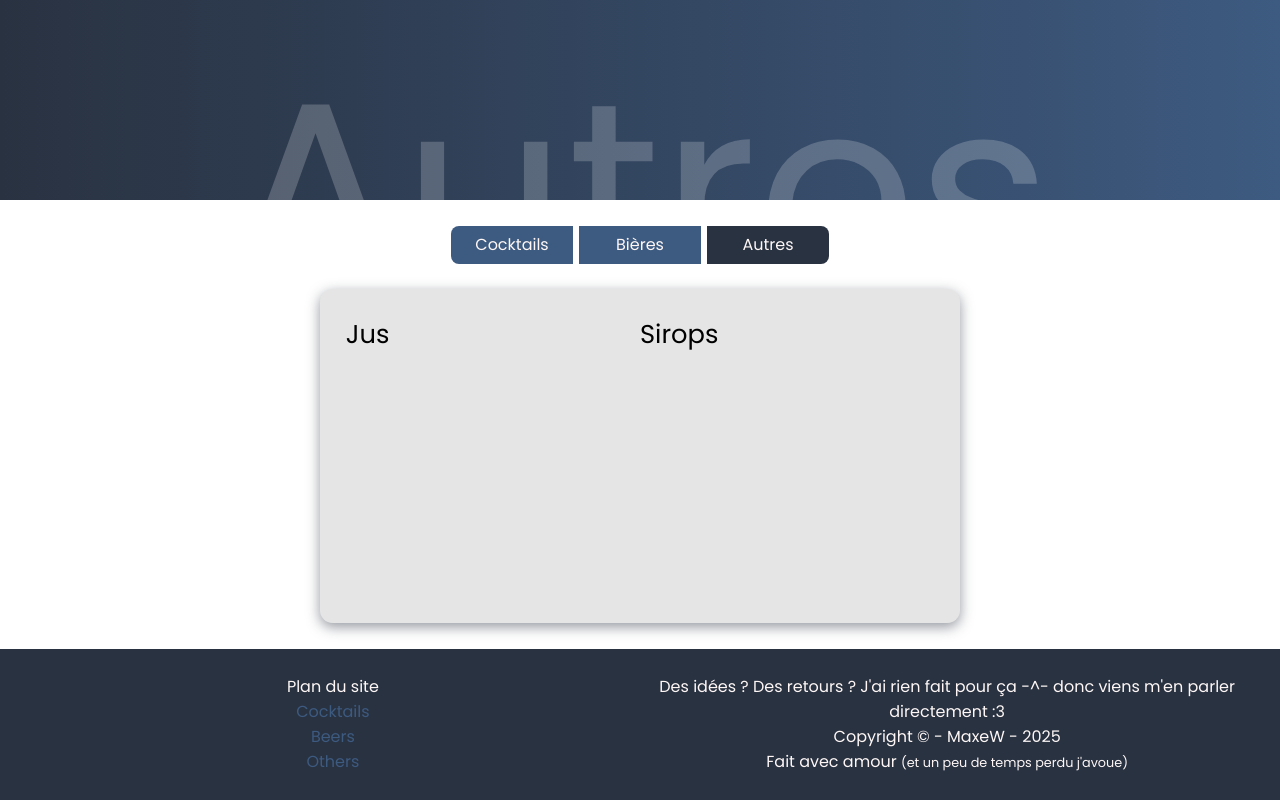
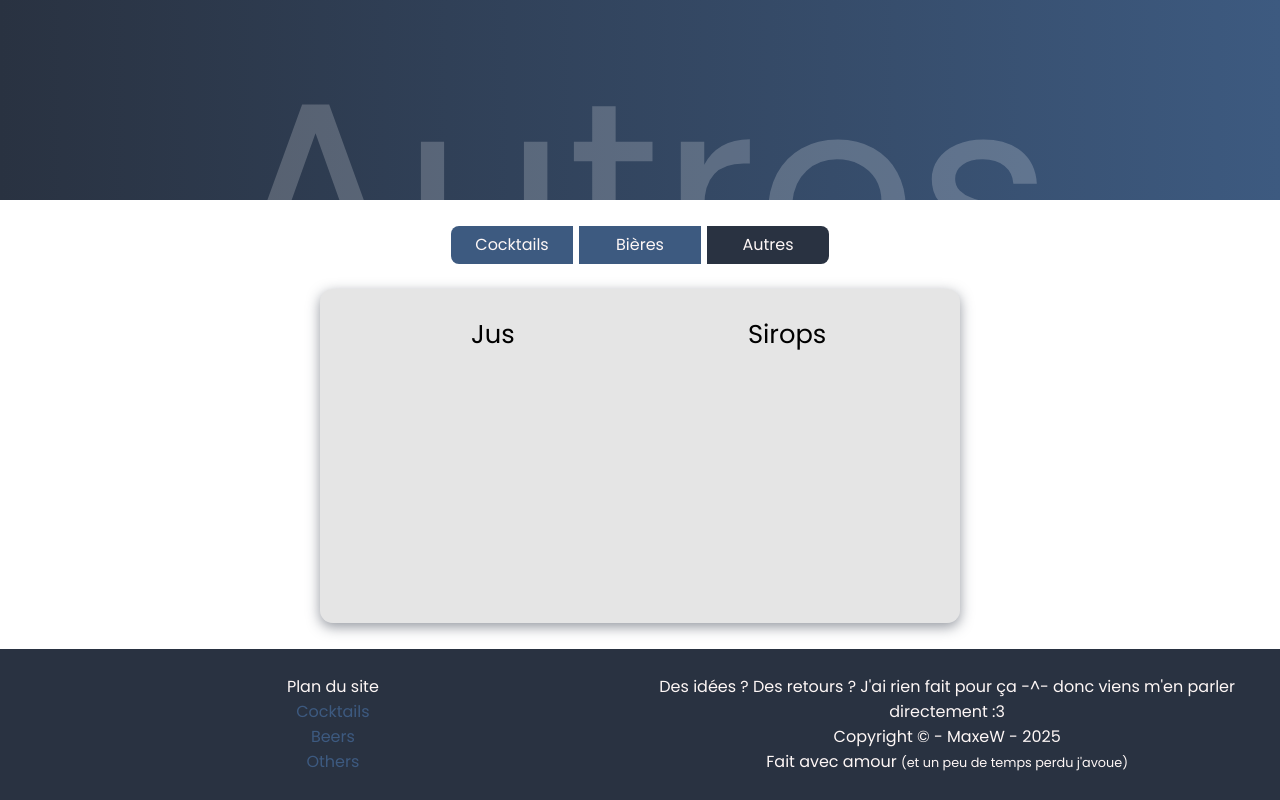
Before and after one commit to B4nanaJuice/bar-manager, a Flask app: page /others in a window 1280 px wide. Run offline with Flask 3, Linux system fonts and the light colour scheme; some libraries are stand-ins or nearby versions.

Commit message:
Small fix

```diff
--- a/routes/auth.py
+++ b/routes/auth.py
@@ -30,7 +30,7 @@ def login():
             return redirect(return_url)
         return redirect(url_for('admin.admin_panel'))
 
-    return render_template("login.html.jinja", page_title = "Authentification")
+    return render_template("login.html.jinja", page_title = "Login")
 
 @page.route("/logout", methods = ["GET"])
 def logout():
--- a/templates/beers.html.jinja
+++ b/templates/beers.html.jinja
@@ -5,7 +5,7 @@
 
 {% block header %}
     {{ super() }}
-    <link rel="stylesheet" href="{{ url_for('static', filename = 'css/search.css') }}">
+    <link rel="stylesheet" href="{{ url_for('static', filename = 'css/pagination.css') }}">
 {% endblock %}
 
 {% block content %}
--- a/templates/components/pagination.html.jinja
+++ b/templates/components/pagination.html.jinja
@@ -14,7 +14,7 @@
                 {% if page != pagination.page %}
                 <a href="{{ url_for(endpoint, page = page, **url_args) }}">{{ page }}</a>
                 {% else %}
-                <strong>{{ page }}</strong>
+                <div class="current-page">{{ page }}</div>
                 {% endif %}
             {% else %}
                 <span class="ellipsis">…</span>
@@ -32,7 +32,7 @@
     No results...
     {% endif %}
 
-    <div class="page-items small description">
+    <div class="page-items small">
         {{ pagination.first }} - {{ pagination.last }} sur {{ pagination.total }}
     </div>
 </div>
--- a/templates/others.html.jinja
+++ b/templates/others.html.jinja
@@ -3,18 +3,18 @@
 {% block content %}
 <div class="flex flex-row">
 
-    <div class="col-6">
+    <div class="col-6 text-center">
         <h2>Jus</h2>
         <ul>
             {% for juice in juices %}
-                {% if juice.name not in ['Jus citron'] %}
+                {% if juice.name not in ['Jus citron', 'Jus citron vert'] %}
                     <li>{{ juice.name }}</li>
                 {% endif %}
             {% endfor %}
         </ul>
     </div>
 
-    <div class="col-6">
+    <div class="col-6 text-center">
         <h2>Sirops</h2>
         <ul>
             {% for syrup in syrups %}
```
